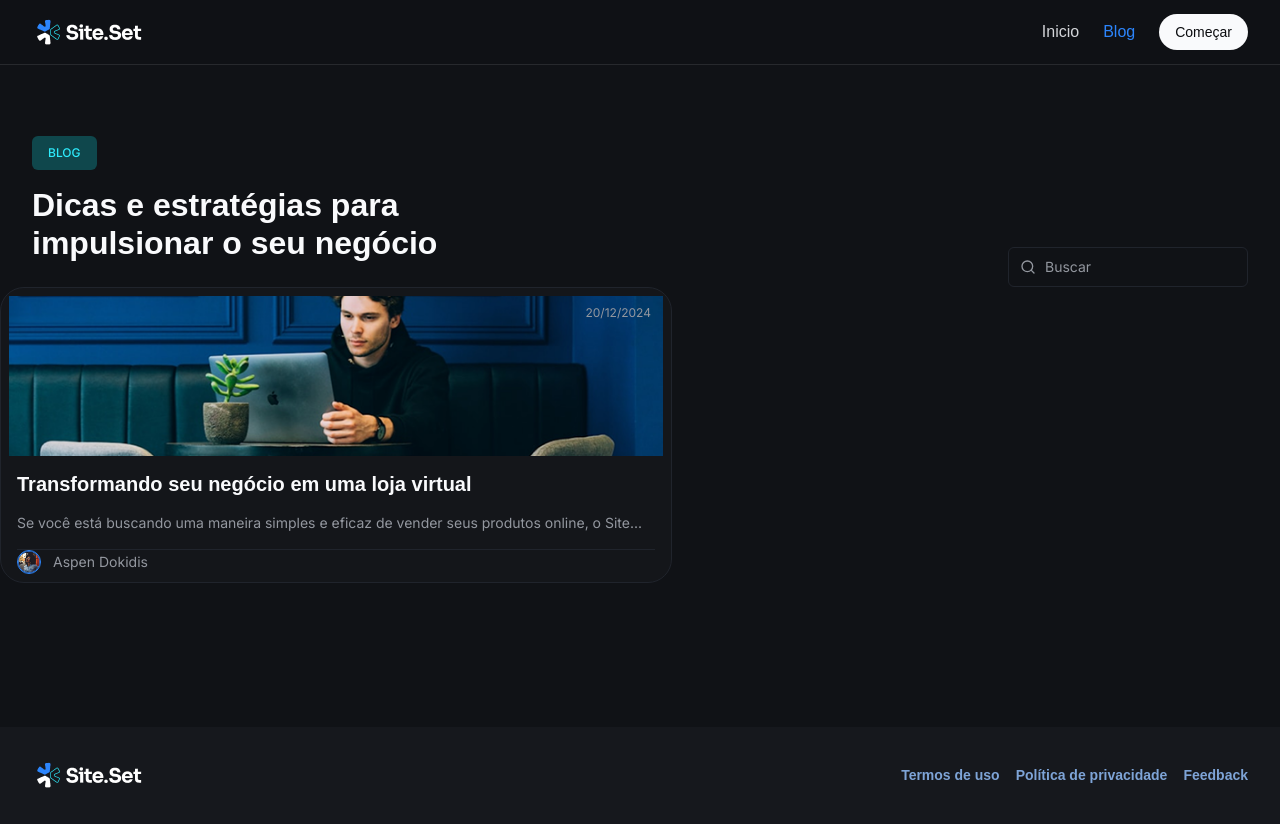
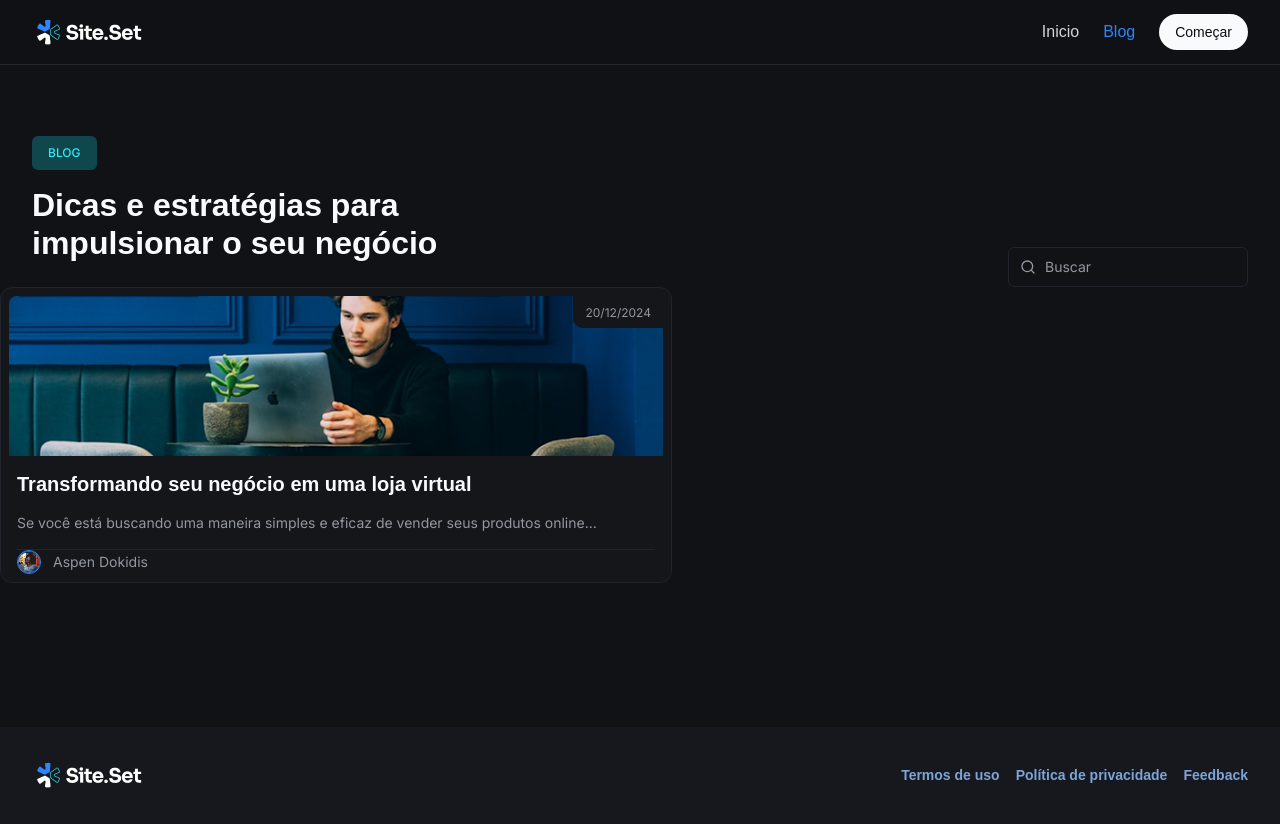
Before and after one commit to PietroKucharski/landing-page-nextjs, a Next.js app: page /blog in a window 1280 px wide. Built offline with nearby package versions, Linux system fonts and the light colour scheme; a web font is replaced by a local one.

Commit message:
feat: add dynamic props to post-card component

```diff
--- a/src/templates/blog/blog-list.tsx
+++ b/src/templates/blog/blog-list.tsx
@@ -8,6 +8,7 @@ export function BlogList() {
   const pageTitle = query
     ? `Resultado de buscas para "${query}"`
     : "Dicas e estratégias para impulsionar o seu negócio";
+
   return (
     <div className="flex flex-col py-24 grow h-full">
       <header className="">
@@ -24,7 +25,17 @@ export function BlogList() {
         </div>
       </header>
 
-      <PostCard/>
+      <PostCard
+        slug="/transformando"
+        title="Transformando seu negócio em uma loja virtual"
+        description="Se você está buscando uma maneira simples e eficaz de vender seus produtos online..."
+        date="20/12/2024"
+        image="/assets/first-post.png"
+        author={{
+          name: "Aspen Dokidis",
+          avatar: "/customer-01.png",
+        }}
+      />
     </div>
   );
 }
--- a/src/templates/blog/components/post-card/post-card.tsx
+++ b/src/templates/blog/components/post-card/post-card.tsx
@@ -1,47 +1,67 @@
 import Image from "next/image";
 import Link from "next/link";
 
-export const PostCard = () => {
+type Author = {
+  name: string;
+  avatar: string;
+};
+
+type PostCardProps = {
+  slug: string;
+  title: string;
+  description: string;
+  image: string;
+  date: string;
+  author: Author;
+};
+
+export const PostCard = ({
+  slug,
+  title,
+  description,
+  image,
+  date,
+  author,
+}: PostCardProps) => {
   return (
     <Link
-      href={`/blog/`}
-      className="w-full max-w-2xl rounded-3xl border border-gray-400 bg-gray-600 overflow-hidden transition-all duration-300 hover:border hover:border-blue-300"
+      href={`/blog/${slug}`}
+      className="w-full max-w-2xl rounded-xl border border-gray-400 bg-gray-600 overflow-hidden transition-all duration-300 hover:border hover:border-blue-300"
     >
       <div className="p-2 rounded-md overflow-hidden">
         <div className="relative">
-          <div className="absolute top-0 right-0 px-3 py-1">
-            <span className="text-gray-300 text-body-xs">20/12/2024</span>
+          <div className="absolute top-0 right-0 px-3 py-1 bg-gray-600 backdrop-blur-sm rounded-bl-[10px]">
+            <span className="text-gray-300 text-body-xs">{date}</span>
           </div>
           <Image
-            src={`/assets/first-post.png`}
+            src={image}
             alt=""
             width={288}
             height={144}
-            className="w-full h-40 object-cover object-center"
+            className="w-full h-40 object-cover object-center rounded-t-lg"
           />
         </div>
 
         <div className="px-2 mt-4 space-y-4">
           <h2 className="text-heading-sm text-gray-100 line-clamp-3">
-            Transformando seu negócio em uma loja virtual
+            {title}
           </h2>
 
           <p className="text-gray-300 text-body-sm line-clamp-3">
-            Se você está buscando uma maneira simples e eficaz de vender seus
-            produtos online, o Site...
+            {description}
           </p>
 
           <div className="flex items-center gap-3 border-t border-t-gray-400 py-4s">
             <div className="relative h-5 w-5 md:h-6 md:w-6 overflow-hidden rounded-full border border-blue-200">
               <Image
-                src={"/customer-01.png"}
+                src={author?.avatar}
                 alt=""
                 fill
                 className="object-cover rounded-md"
               />
             </div>
 
-            <span className="text-body-sm text-gray-300">Aspen Dokidis</span>
+            <span className="text-body-sm text-gray-300">{author?.name}</span>
           </div>
         </div>
       </div>
```
